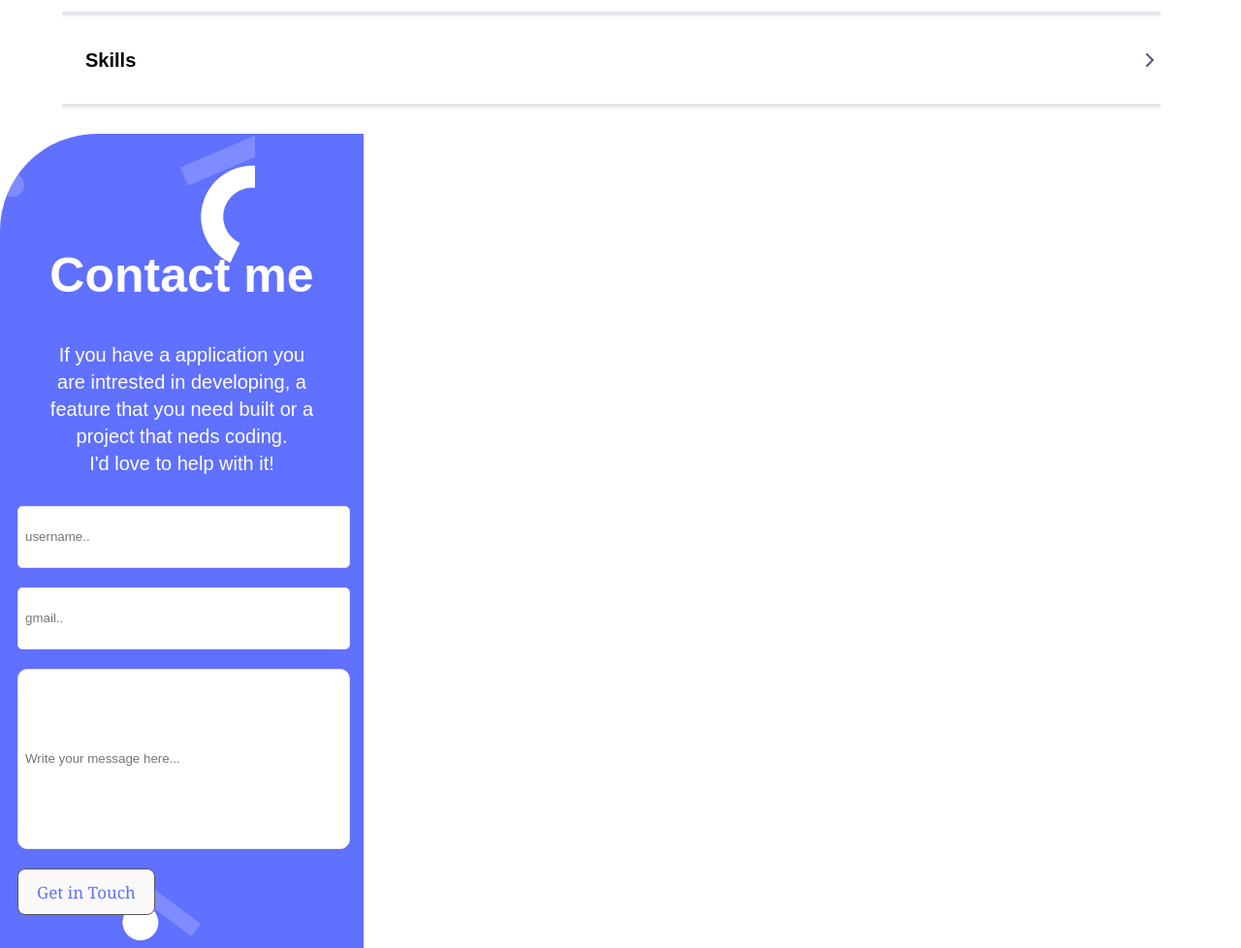
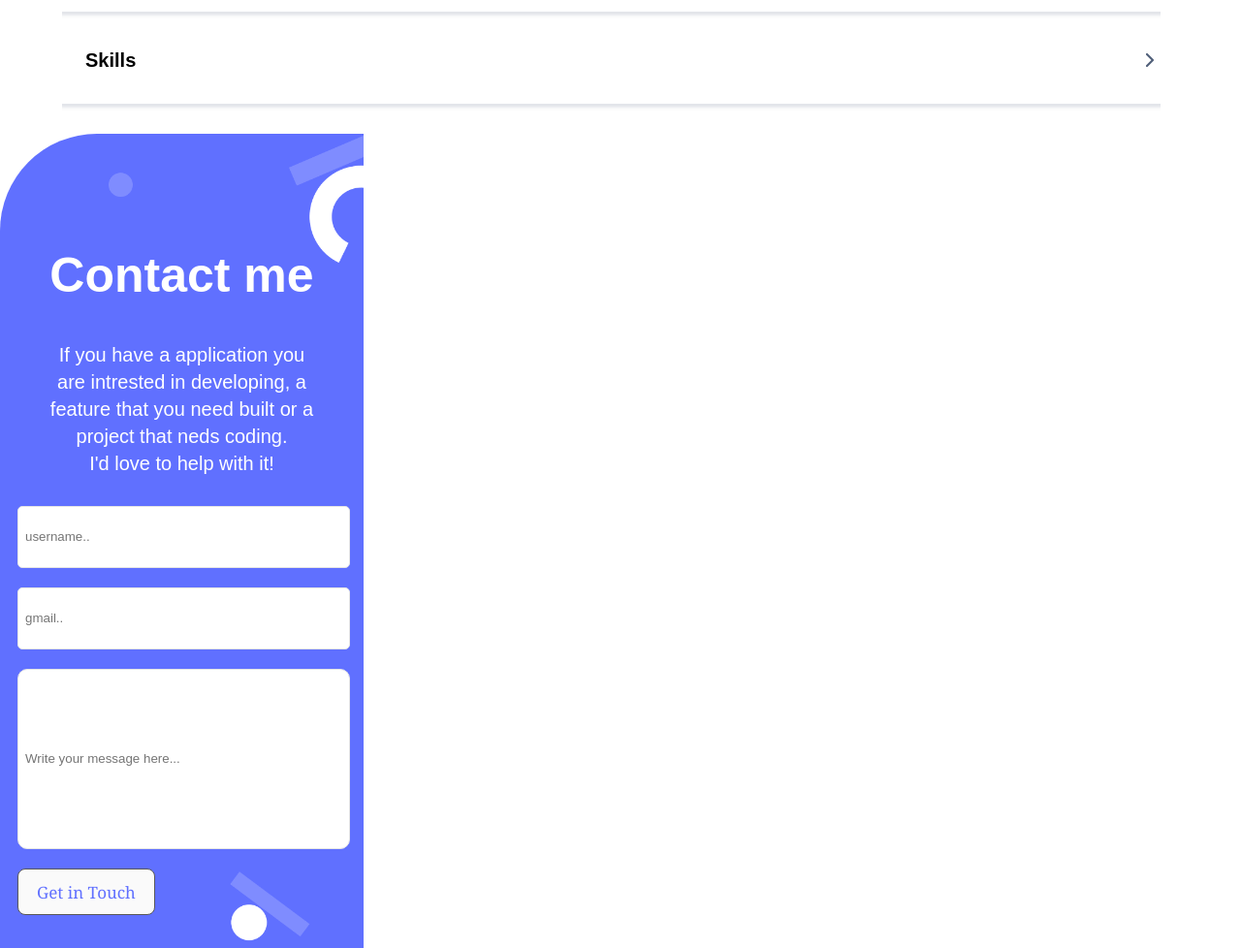
Before and after one commit to ZAX20/My_Portfolio, a website: page index.html in a window 1280 px wide. Shown: the part 7400-8378 px from the top of the page at 97% size. Drawn offline with Linux system fonts and the light colour scheme.

Commit message:
css updated

```diff
--- a/style.css
+++ b/style.css
@@ -282,7 +282,7 @@ nav {
 .contactSection {
     background-image: url(Assets/contact-background.png);
     background-size: contain;
-    background-position: left center;
+    background-position: right center;
     background-repeat: no-repeat;
     display: flex;
     flex-direction: column;
```
